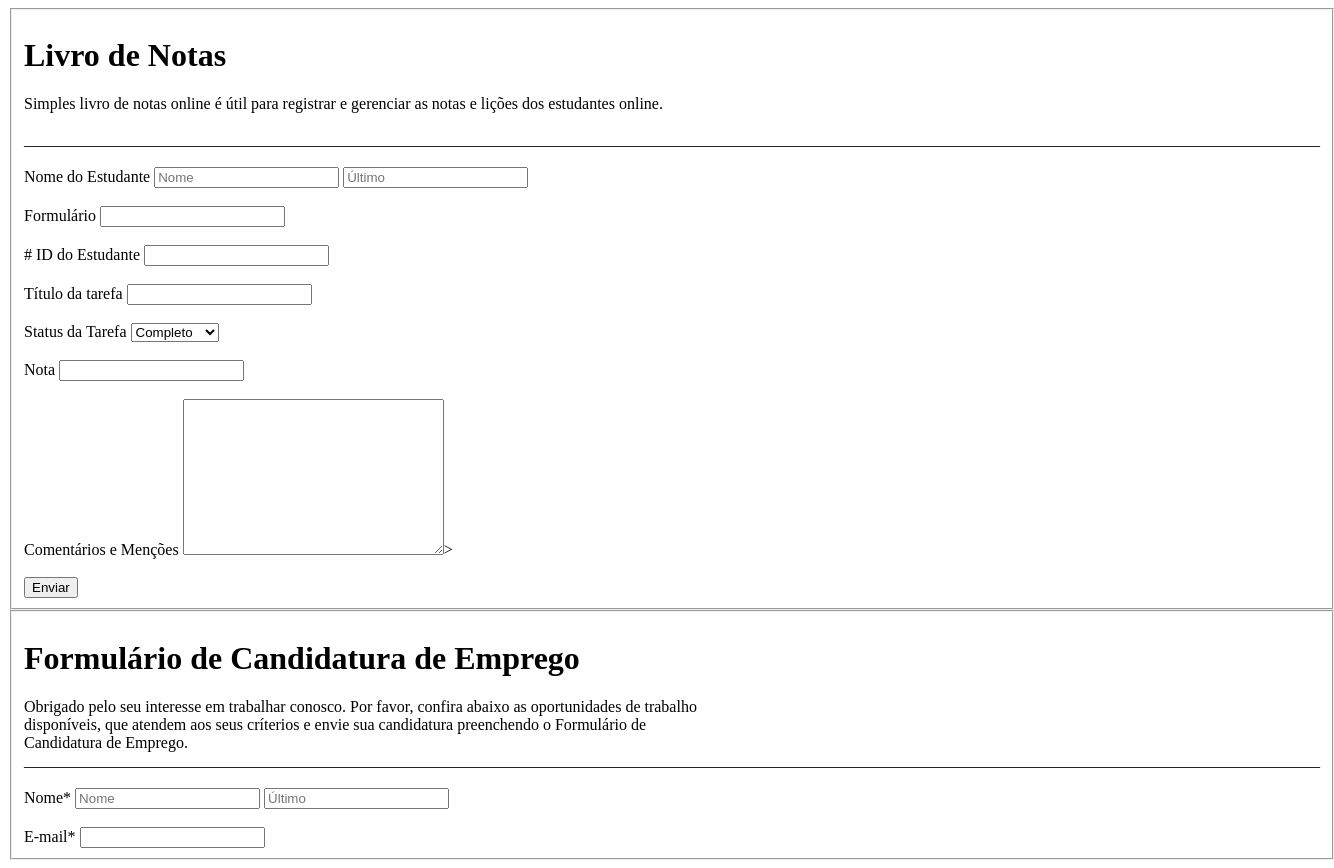
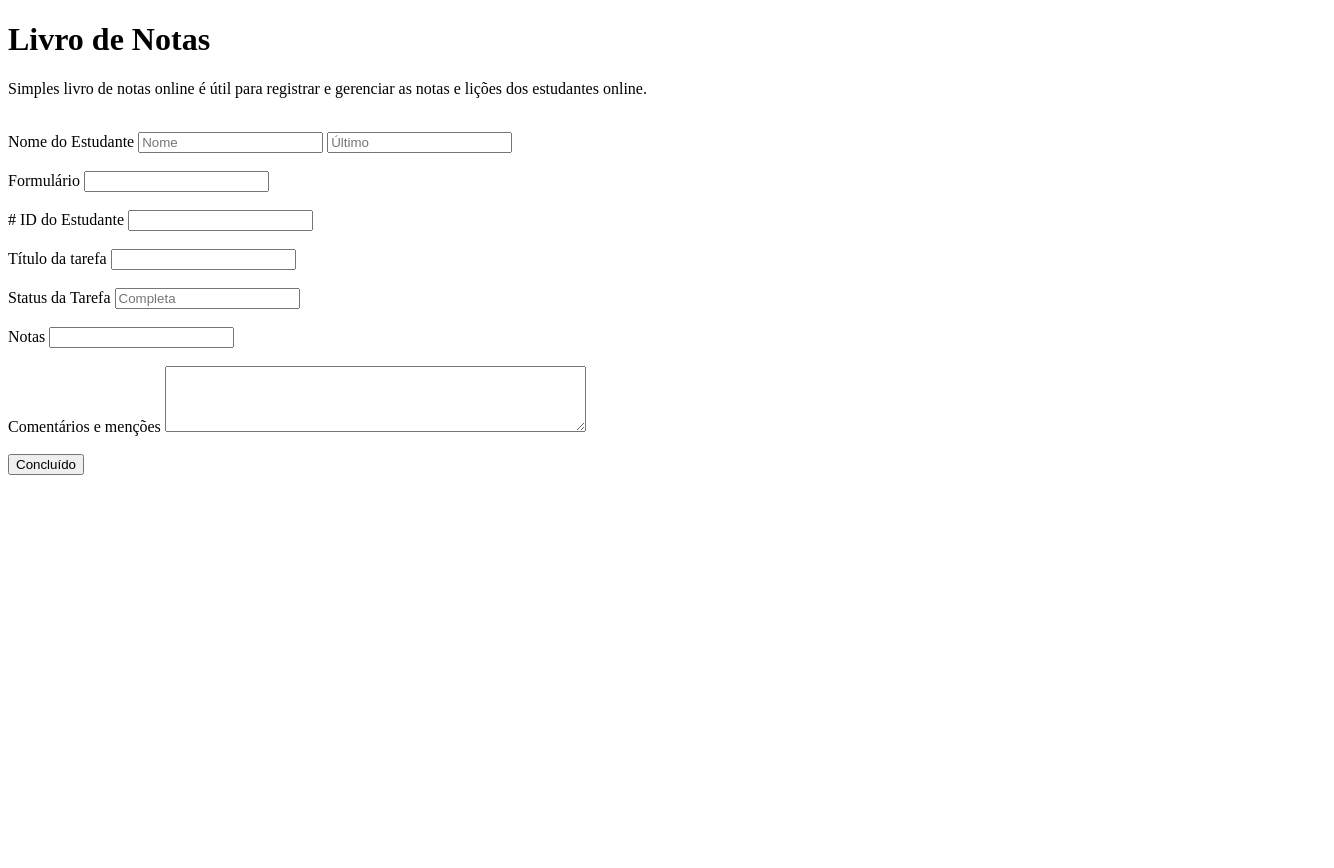
Before and after one commit to GabrielBenevides27/1-Form, a plain HTML site: page index.html in a window 1280 px wide. Shown: the whole page, 1334 px wide, since content can reach past the window. After the commit the page ends 800 px from the top, so only its background shows below. Drawn offline with Linux system fonts and the light colour scheme.

Commit message:
SegundoCommit

```diff
--- a/index.html
+++ b/index.html
@@ -4,60 +4,61 @@
     <meta charset="UTF-8">
     <meta http-equiv="X-UA-Compatible" content="IE=edge">
     <meta name="viewport" content="width=device-width, initial-scale=1.0">
-    <title>formulário</title>
+    <title>Form-Livro-Notas</title>
 </head>
 <body>
-    <form action="LivroDeNotas"></form>
-        <fieldset>
-            <h1>Livro de Notas</h1>
-            Simples livro de notas online é útil para registrar e gerenciar as notas e lições dos estudantes online.<br><br>
-            __________________________________________________________________________________________________________________________________________________________________<br><br>
-            Nome do Estudante
-            <input type="name" name="nome" placeholder="Nome">
-            <input type="name" name="SobreNome" placeholder="Último"><br><br>
 
-            Formulário
-            <input type="text" name="formulário"><br><br>
+    <div>
+        <h1>Livro de Notas</h1>
+        <p>Simples livro de notas online é útil para registrar e gerenciar as notas e lições dos estudantes online.</p>
+        <br>
+    </div>
 
-            # ID do Estudante
-            <input type="number"name="idestudante"><br><br>
+    <form class="formulario">
+        <div>
+            <label for="nome" for="sobrenome">Nome do Estudante</label>
+            <input type="text" name="nome" id="nome" placeholder="Nome">
+            <input type="text" name="sobrenome" id="sobrenome" placeholder="Último">
+        </div>
 
-            Título da tarefa
-           <input type="text"name="título"><br><br>
+        <div>
+            <br>
+            <label for="form">Formulário</label>
+            <input type="text" name="form" id="form">
+        </div>
 
-            Status da Tarefa
-            <select name="Status">
-            <option value="Completo" autofocus>Completo</option>
-            <option value="Incompleto">Incompleto</option>
-            </select><br><br>
+        <div>
+            <br>
+            <label for="id"># ID do Estudante</label>
+            <input type="text" name="is" id="id">
+        </div>
 
-            Nota
-            <input type="text" name="nota" id=""><br><br>
+        <div>
+            <br>
+            <label for="tituloTarefa">Título da tarefa</label>
+            <input type="text" name="tituloTarefa" id="tituloTarefa" >
+        </div>
 
-            Comentários e Menções
-            <textarea name="comentários" id="" cols="30" rows="10"></textarea>> <br><br>
+        <div>
+            <br>
+            <label for="status">Status da Tarefa</label>
+            <input type="text" name="status" id="status" placeholder="Completa">
+        </div>
 
-            <input type="submit" value="Enviar">
-        </fieldset>
-    </form>
+        <div>
+            <br>
+            <label for="nota">Notas</label>
+            <input type="text" name="nota" id="nota" >
+        </div>
 
-    <form action="FormulárioDeEmprego">
-        <fieldset>
-            <h1>Formulário de Candidatura de Emprego</h1>
-            Obrigado pelo seu interesse em trabalhar conosco. Por favor, confira abaixo as oportunidades de trabalho <br>
-            disponíveis, que atendem aos seus críterios e envie sua candidatura preenchendo o Formulário de <br>
-            Candidatura de Emprego.<br>
-            __________________________________________________________________________________________________________________________________________________________________<br><br>
+        <div>
+            <br>
+            <label for="comentarios">Comentários e menções</label>
+            <textarea name="comentarios" id="comentarios" cols="50" rows="4"></textarea>
+        </div>
 
-            Nome*
-            <input type="name" name="nome" required placeholder="Nome">
-            <input type="name" name="sobrenome" required placeholder="Último"><br><br>
-
-            E-mail*
-            <input type="email" name="email" required>
-
-
-        </fieldset>
+        <br>
+        <button class="botao" type="submit">Concluído</button>
     </form>
 </body>
 </html>
```
